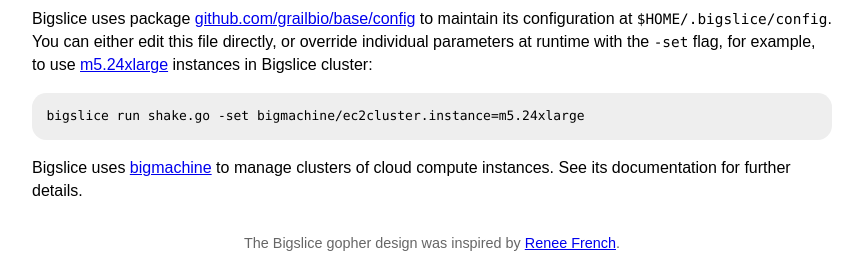
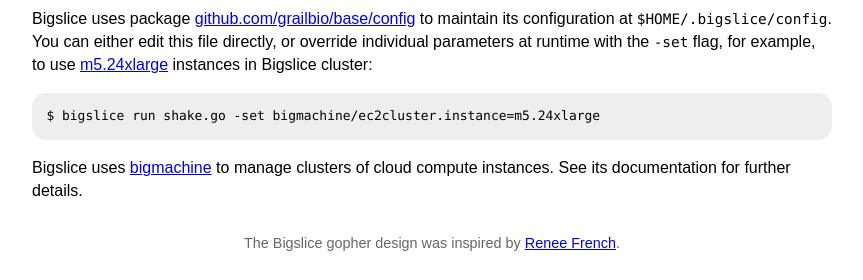
Before and after one commit to grailbio/bigslice, a Jekyll site: the page built from docs/index.md, in a window 1280 px wide and 900 px high, scrolled down 6433 px. Shown: the part 617-897 px from the top of the window, without its empty margins (208-1071 px from the left). Built offline with Jekyll 4.4.1, drawn with Linux system fonts in a browser that asks for light colours; some web fonts are replaced.

````diff
--- a/docs/index.md
+++ b/docs/index.md
@@ -467,7 +467,7 @@ to use [m5.24xlarge](https://aws.amazon.com/ec2/instance-types/m5/)
 instances in Bigslice cluster:
 
 ```
-bigslice run shake.go -set bigmachine/ec2cluster.instance=m5.24xlarge
+$ bigslice run shake.go -set bigmachine/ec2cluster.instance=m5.24xlarge
 ```
 
 Bigslice uses [bigmachine](https://github.com/grailbio/bigmachine)
````
